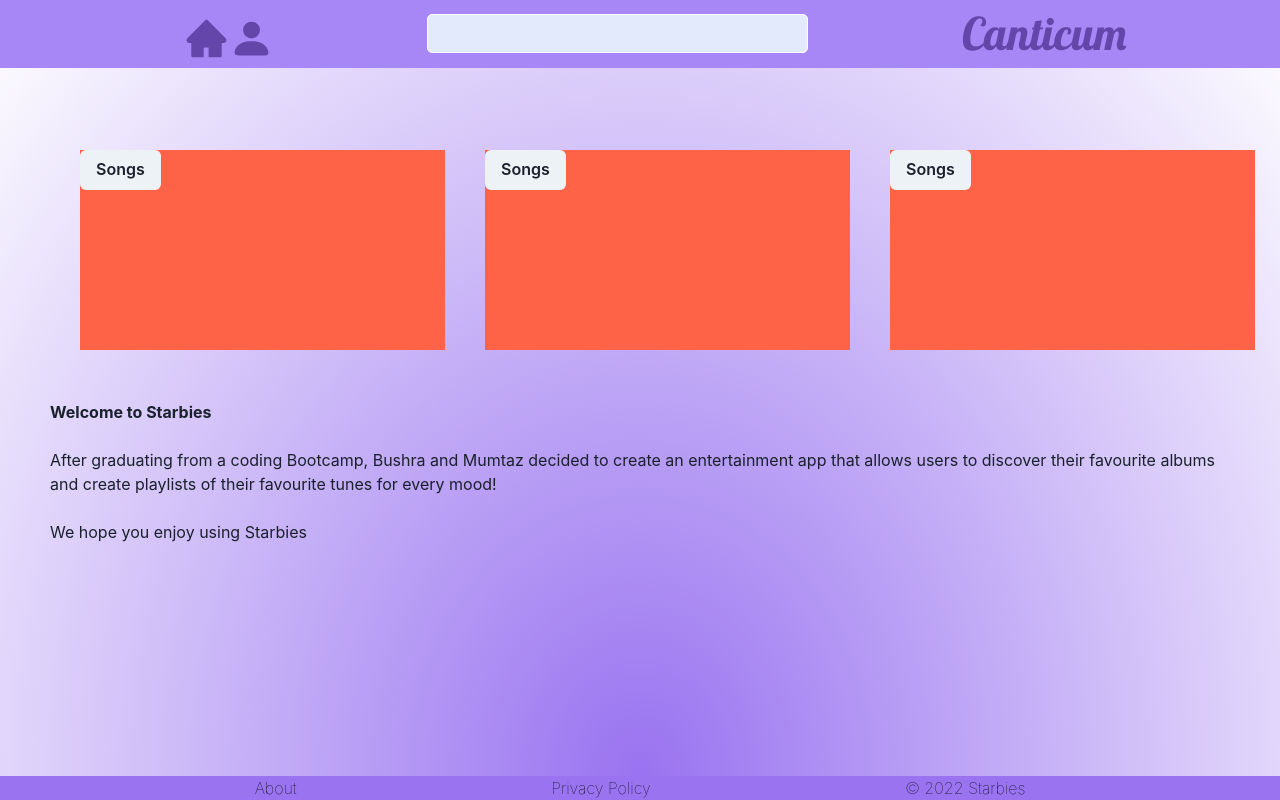
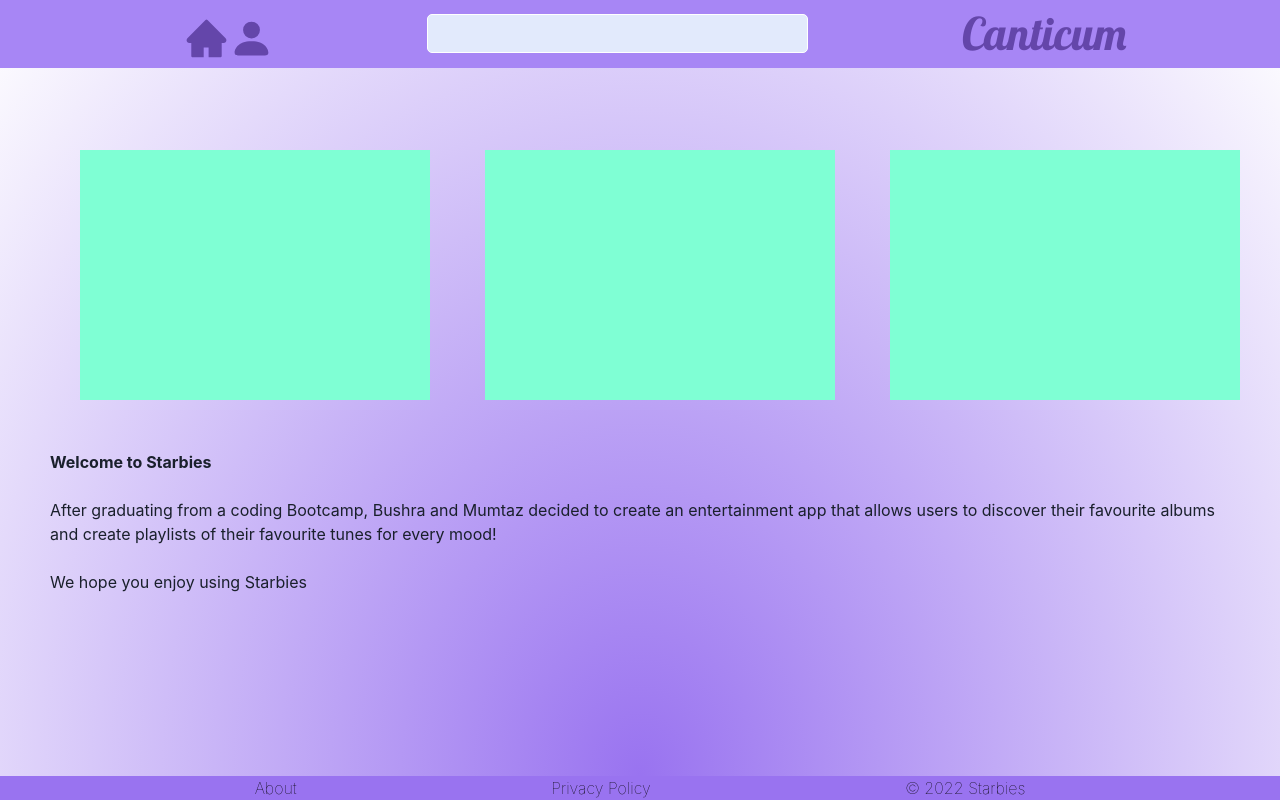
Before and after one commit to MumtazO/starbies, a React (Create React App) app in the folder music_app/: page /about in a window 1280 px wide. Shown: the top 800 px of the page. Built offline with nearby package versions, Linux system fonts and the light colour scheme.

Commit message:
links added to box components but need to replace with correct page

```diff
--- a/music_app/src/components/HomePage.css
+++ b/music_app/src/components/HomePage.css
@@ -1,4 +1,3 @@
 .album{
     margin-top: 150px
-
 }
--- a/music_app/src/components/HomePage.js
+++ b/music_app/src/components/HomePage.js
@@ -1,8 +1,9 @@
-import "./homepage.css";
-import { SimpleGrid } from '@chakra-ui/react'
+import "./HomePage.css";
+import { chakra, SimpleGrid } from '@chakra-ui/react'
 import { Box } from '@chakra-ui/react'
 import { Button} from '@chakra-ui/react'
-
+import { TiArrowRightOutline} from 'react-icons/ti'
+import { Link } from "react-router-dom";
 
 
 
@@ -11,18 +12,26 @@ function HomePage () {
     return (
         <div className="album">
             <SimpleGrid columns={3} gap={10} marginEnd={25} marginStart={20} >
-            <Box bg='tomato' height='200px'>
-                <Button>Songs</Button>
+
+            <Link to="/favourites">
+            <Box bg='aquamarine' height='250px' width='350px' >
             </Box>
-            <Box bg='tomato' height='200px'>
-            <Button>Songs</Button>
+            </Link>
+
+            <Link to="/favourites">
+            <Box bg='aquamarine' height='250px' width='350px' >
             </Box>
-            <Box bg='tomato' height='200px'>
-            <Button>Songs</Button>
+            </Link>
+
+            <Link to="/favourites">
+            <Box bg='aquamarine' height='250px' width='350px' >
             </Box>
+            </Link>
+
             </SimpleGrid>
         </div>
      );
 }
 
+
 export default HomePage;
```
